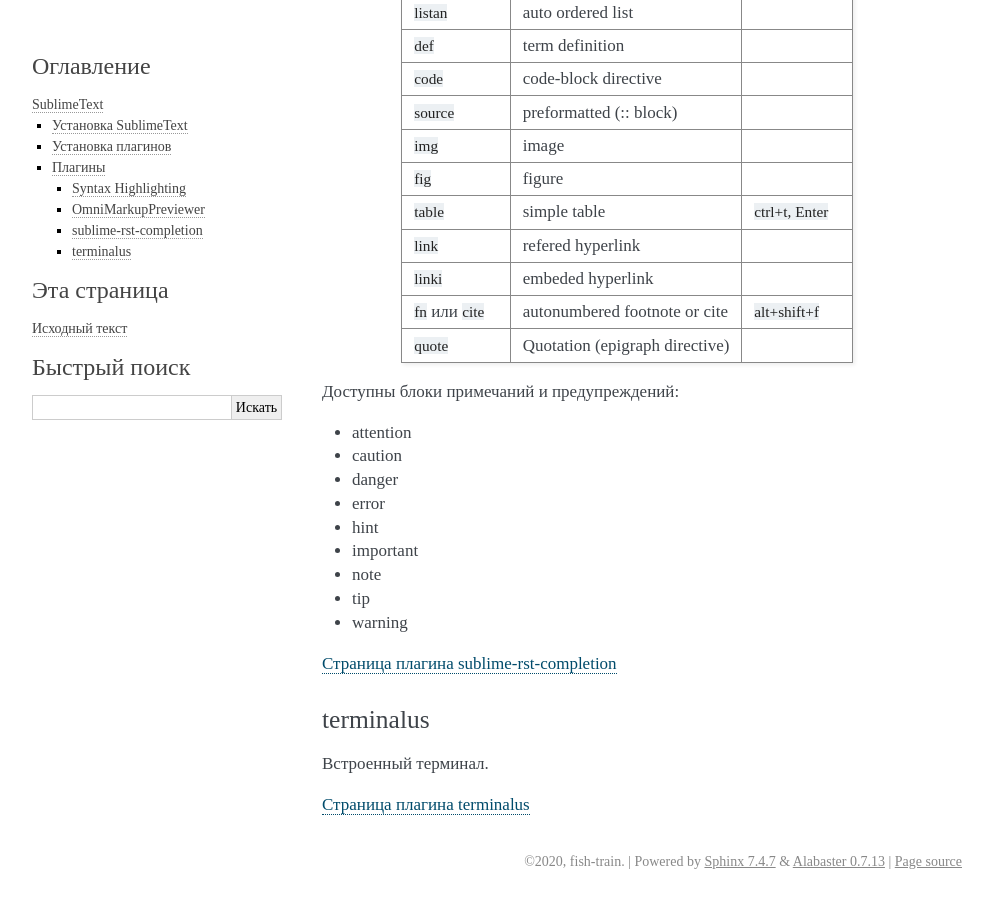
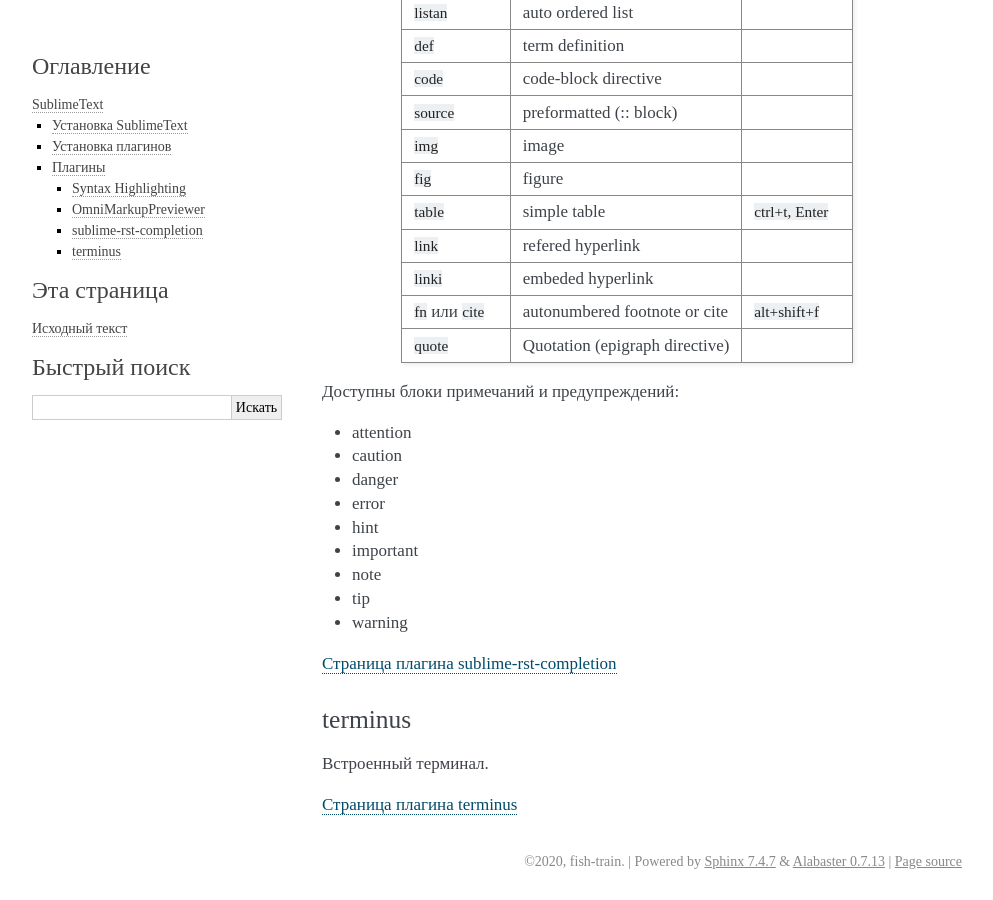
Before and after one commit to fish-train/Docs, a Sphinx documentation site: the page built from docs/source/editor.rst, in a window 1280 px wide and 900 px high, scrolled down 1147 px. Shown: the whole window, without its empty margins (148-1141 px from the left). Built offline with Sphinx 7.4.7, drawn with Linux system fonts in a browser that asks for light colours.

Commit message:
Вычитка

```diff
--- a/docs/source/ReadTheDocs.rst
+++ b/docs/source/ReadTheDocs.rst
@@ -2,7 +2,7 @@
 Хостинг на Read The Docs
 ************************
 
-`Read the Docs <https://readthedocs.org>`_ – сервис для хранения и публикации документации.На Read The Docs можно импортировать проект документации из сервисов: GitHub, Bitbucket and GitLab.
+`Read the Docs <https://readthedocs.org>`_ – сервис для хранения и публикации документации. На Read The Docs можно импортировать проект документации из сервисов: GitHub, Bitbucket and GitLab.
 
 Чтобы импортировать проект из GitHub:
 
--- a/docs/source/editor.rst
+++ b/docs/source/editor.rst
@@ -101,11 +101,11 @@ sublime-rst-completion
 
 .. _Страница плагина sublime-rst-completion: https://github.com/mgaitan/sublime-rst-completion
 
-terminalus
+terminus
 ----------
 
 Встроенный терминал.
 
-`Страница плагина terminalus`_
+`Страница плагина terminus`_
 
-.. _Страница плагина terminalus: https://github.com/randy3k/Terminus
+.. _Страница плагина terminus: https://github.com/randy3k/Terminus
```
